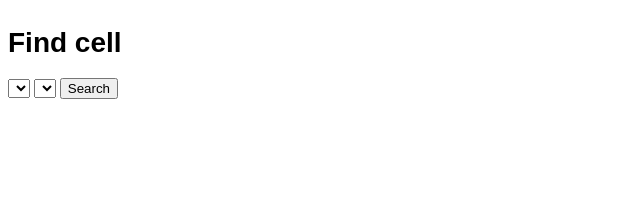
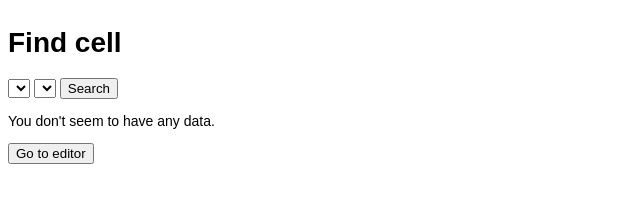
Before and after one commit to shibby360/json-to-table, a plain HTML site: page rowcol.html in a window 1280 px wide. Shown: the whole page, without its empty margins (0-640 px from the left). Drawn offline with nearby package versions, Linux system fonts and the light colour scheme; files that its build step writes are made by us from their sources.

Commit message:
fixed data checking

```diff
--- a/rowcol.html
+++ b/rowcol.html
@@ -17,7 +17,12 @@
     <script src="https://code.jquery.com/jquery-3.6.0.js"></script>
     <script>
       try {
-        var tble = {{ cntnt|safe }}
+        var urlParams = new URLSearchParams(window.location.search);
+        var tble = JSON.parse(urlParams.get('data'))
+        if(location.href.indexOf('?data=') == -1) {
+          $(document.body).append($('<p>You don\'t seem to have any data.</p>'))
+          $(document.body).append($(`<button onclick='window.location="/editor"'>Go to editor</button>`))
+        }
         var taable = $('#taable')
         var columns = Object.keys(tble)
         var rows = Object.keys(tble[columns[0]])
```
Also changed, not shown: index.html (+1 -1 lines).
